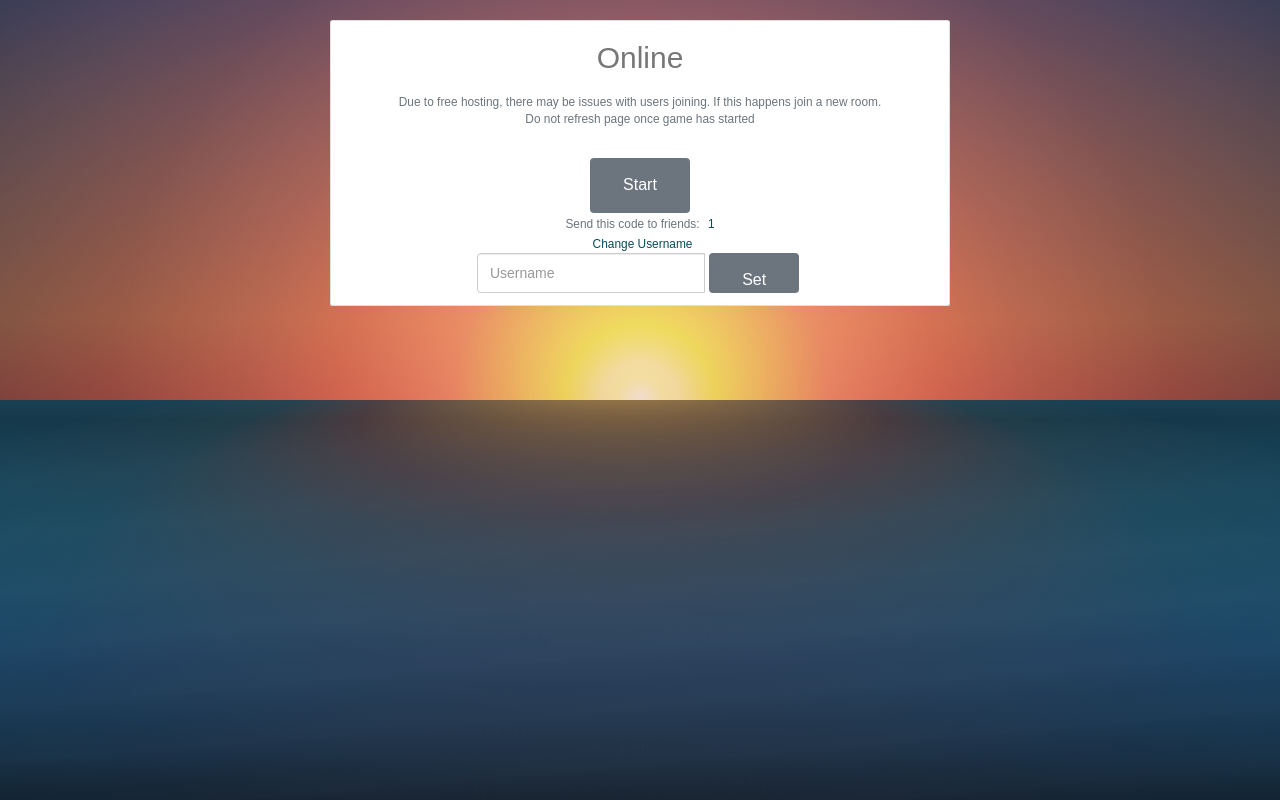
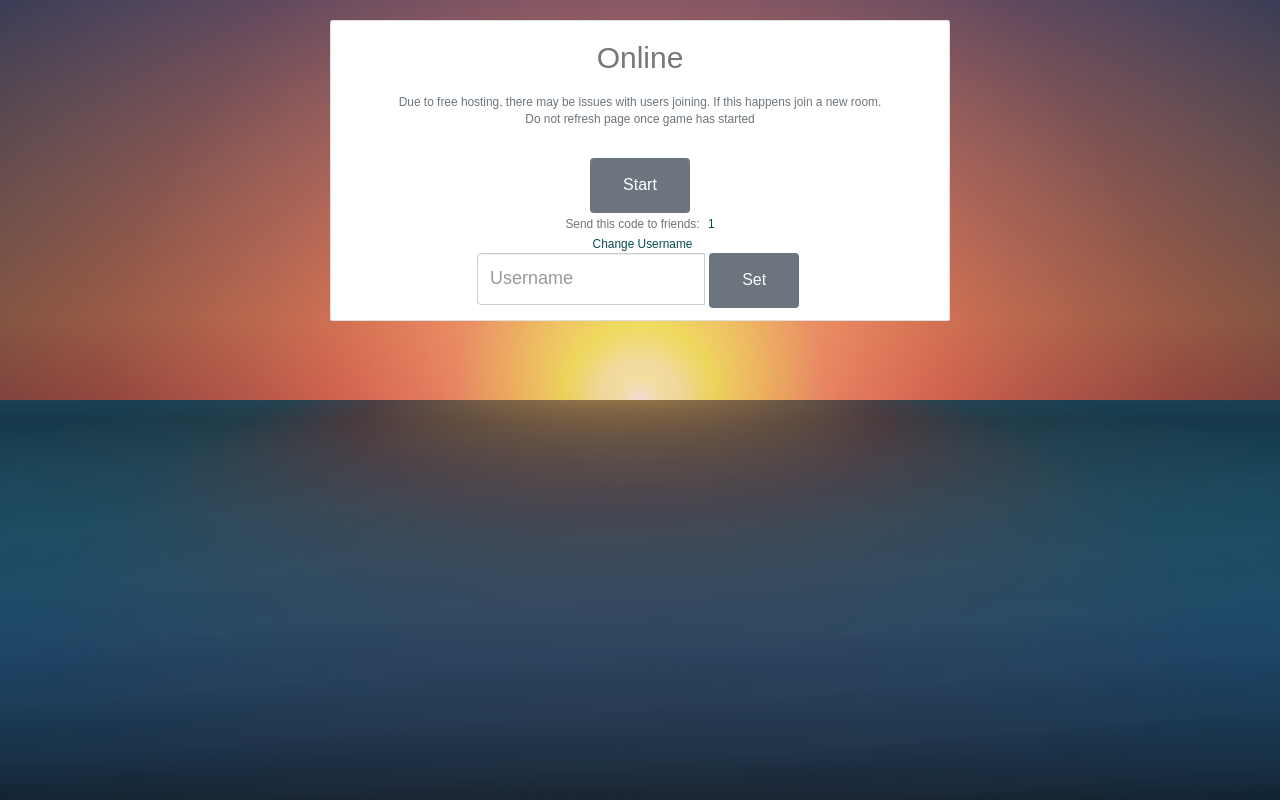
Before and after one commit to CallumT45/CodeWere, a Flask app: page /werewolf/1 in a window 1280 px wide. Run offline with Flask 2, Linux system fonts and the light colour scheme; parts of the project's set-up code (start-up, migrations or seed data) failed here and were passed over; some libraries are stand-ins or nearby versions.

Commit message:
fixed button text

```diff
--- a/templates/were_game.html
+++ b/templates/were_game.html
@@ -116,9 +116,9 @@
 		</small>
 		<br>
 		<div class="input-group centered" id="setUsername" style="width: 55%;">
-			<input type="text" class="form-control" id="usernameInput" data-lpignore="true" minlength="1" maxlength="15" placeholder="Username" style="width: 70%;height: 40px;">
+			<input type="text" class="form-control" id="usernameInput" data-lpignore="true" minlength="1" maxlength="15" placeholder="Username" style="font-size: large; width: 70%;height: 52px;">
 
-			  <button class="btn btn-secondary" id="usernameButton" type="button" style="height: 40px;"><span style="vertical-align: middle;">Set</span></button>
+			  <button class="btn btn-secondary" id="usernameButton">Set</button>
 
 		  </div>
 
```
